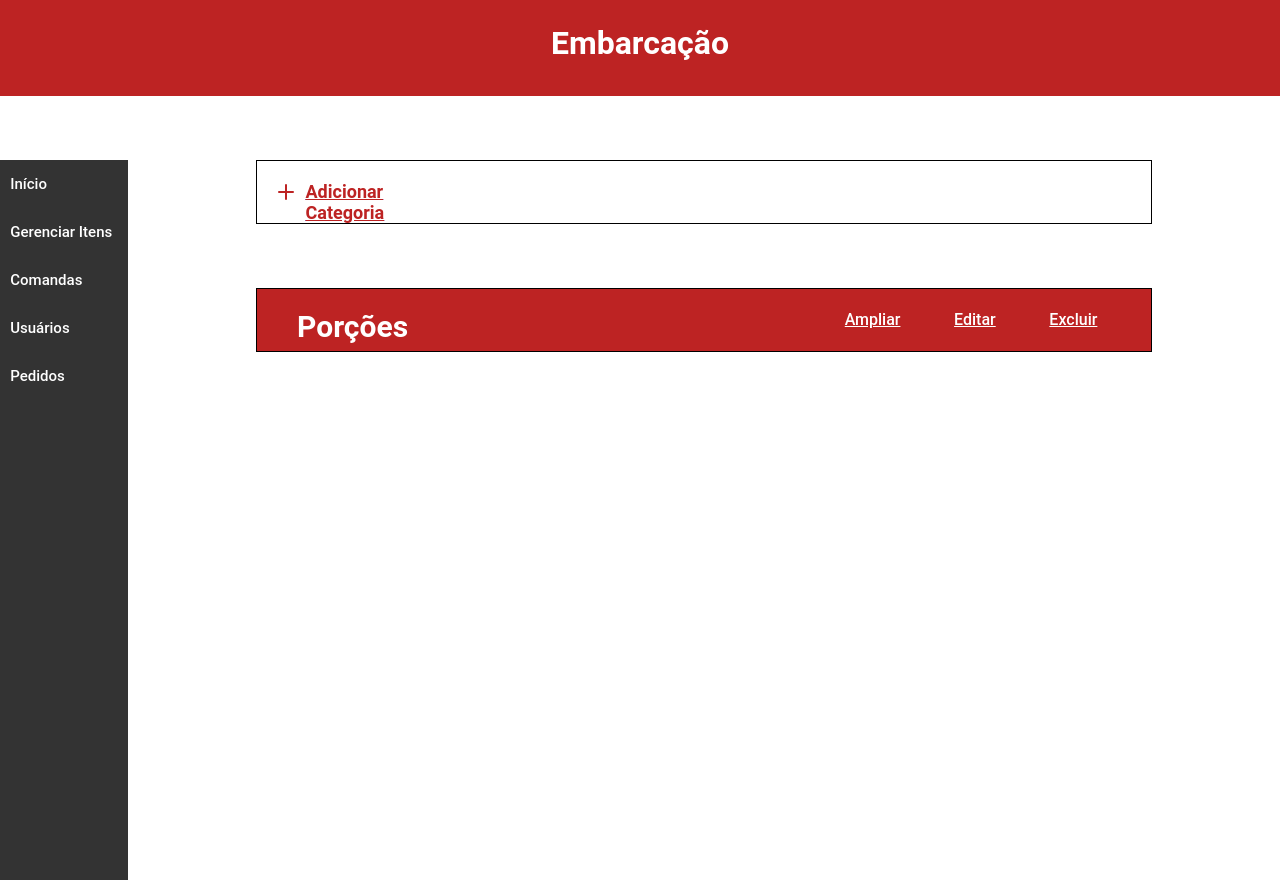
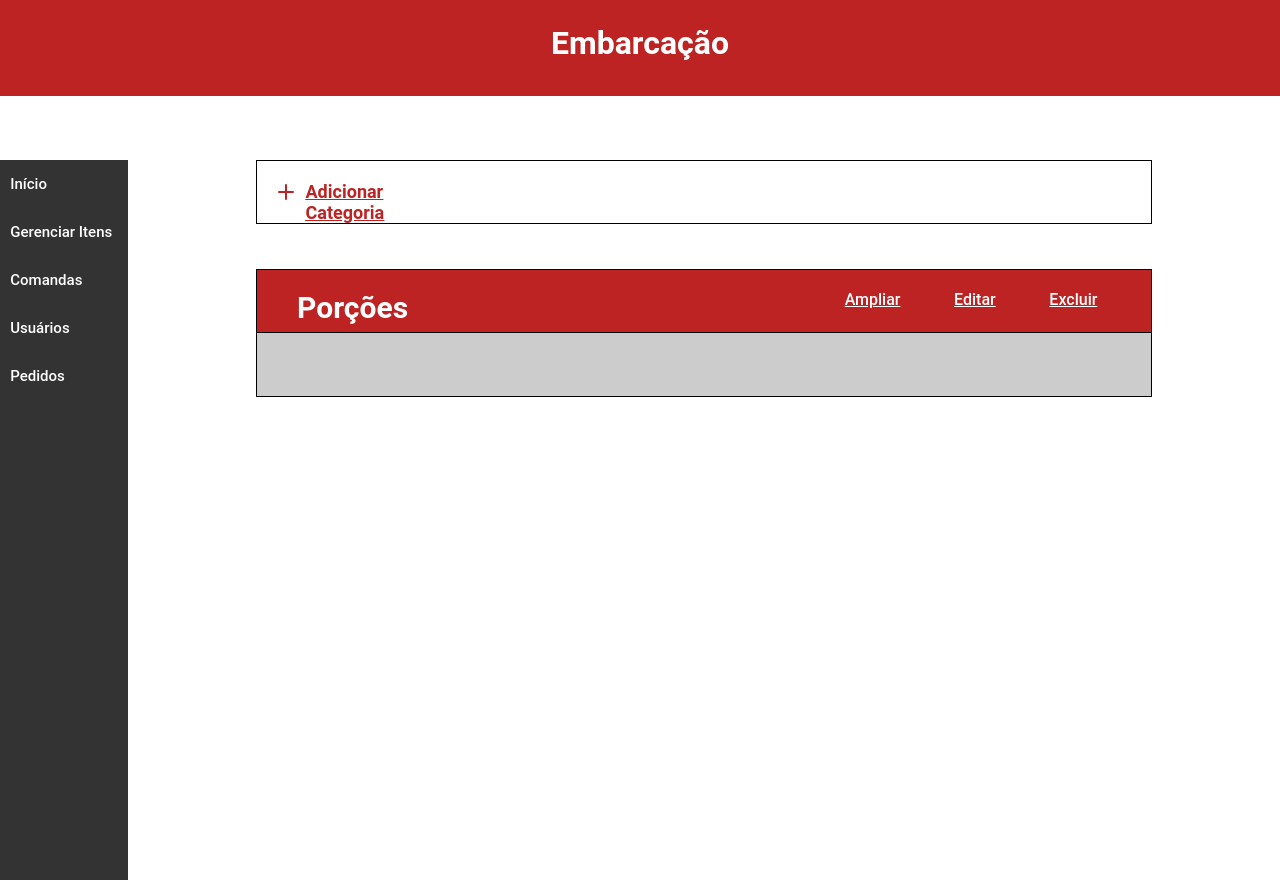
Before and after one commit to Luccacpl/Cardappio, a React (Create React App) app in the folder Cardappio/web/: page /Item in a window 1280 px wide. Both pictures are taken after a click on the button "Ampliar". Built offline with nearby package versions, Linux system fonts and the light colour scheme.

Commit message:
Terminando Accordion.

```diff
--- a/Cardappio/web/src/pages/Item/Item.css
+++ b/Cardappio/web/src/pages/Item/Item.css
@@ -1,15 +1,23 @@
 #page-item .accordionSection {
+    width: 70vw;
+    height: 100%;
+
+    background-color: white;
+
+    margin-left: 20%;
+}
+
+#page-item .accordionHeader {
     width: 70vw;
     height: 8vh;
     border: 1px solid black;
 
     background-color: #BD2323;
 
-    margin-left: 20%;
     margin-top: 5%;
 }
 
-#page-item .accordionSection h1 {
+#page-item .accordionHeader h1 {
     float: left;
 
     margin: 20px 40px;
@@ -19,7 +27,7 @@
 
 }
 
-#page-item .accordionSection button {
+#page-item .accordionHeader button {
     border: 0px solid transparent;
     background-color: transparent;
 
@@ -38,9 +46,19 @@
     outline: none;
 }
 
-#page-item .accordionSection .btnAccordion {
+#page-item .accordionHeader .btnAccordion {
     border: 0px solid transparent;
     background-color: transparent;
 
     float: right    ;
 }
+
+#page-item .accordionContent .content{
+    width: 70vw;
+    height: 8vh;
+    border: 1px solid black;
+    border-top: none;
+
+    background-color: #ccc;
+
+}
--- a/Cardappio/web/src/pages/Item/Item.tsx
+++ b/Cardappio/web/src/pages/Item/Item.tsx
@@ -1,4 +1,4 @@
-import React from 'react';
+import React, { useState } from 'react';
 import { Link } from 'react-router-dom';
 
 import ButtonAdd from '../../components/ButtonAdd/ButtonAdd';
@@ -8,6 +8,8 @@ import CustomAside from '../../components/CustomAside/CustomAside';
 import './Item.css';
 
 function Item() {
+    const [isOpen, setIsOpen] = useState(false);
+
     return(
         <div id="page-item">
             <CustomHeader />
@@ -19,6 +21,7 @@ function Item() {
             </Link>
 
             <div className="accordionSection">
+                <div className="accordionHeader">
                     <h1>Porções</h1>
                     <button className="btnExcluir">
                         <p>Excluir</p>
@@ -26,11 +29,17 @@ function Item() {
                     <button className="btnEditar">
                         <p>Editar</p>
                     </button>
-                <button className="btnAccordion">
+                    <button onClick={() => setIsOpen(!isOpen)} className="btnAccordion">
                         <p>Ampliar</p>
                     </button>
-
-                <div className="accordionContent"></div>
+                </div>
+                {isOpen && (
+                <div className="accordionContent">
+                    <div className="content">
+                        <div className="contentPicture"></div>
+                    </div>
+                </div>
+                )}
             </div>
         </div>
     );
```
Also changed, not shown: 1 other file (tests, documents, lock files or other folders). Lines whose indentation alone changed are shown as unchanged.
